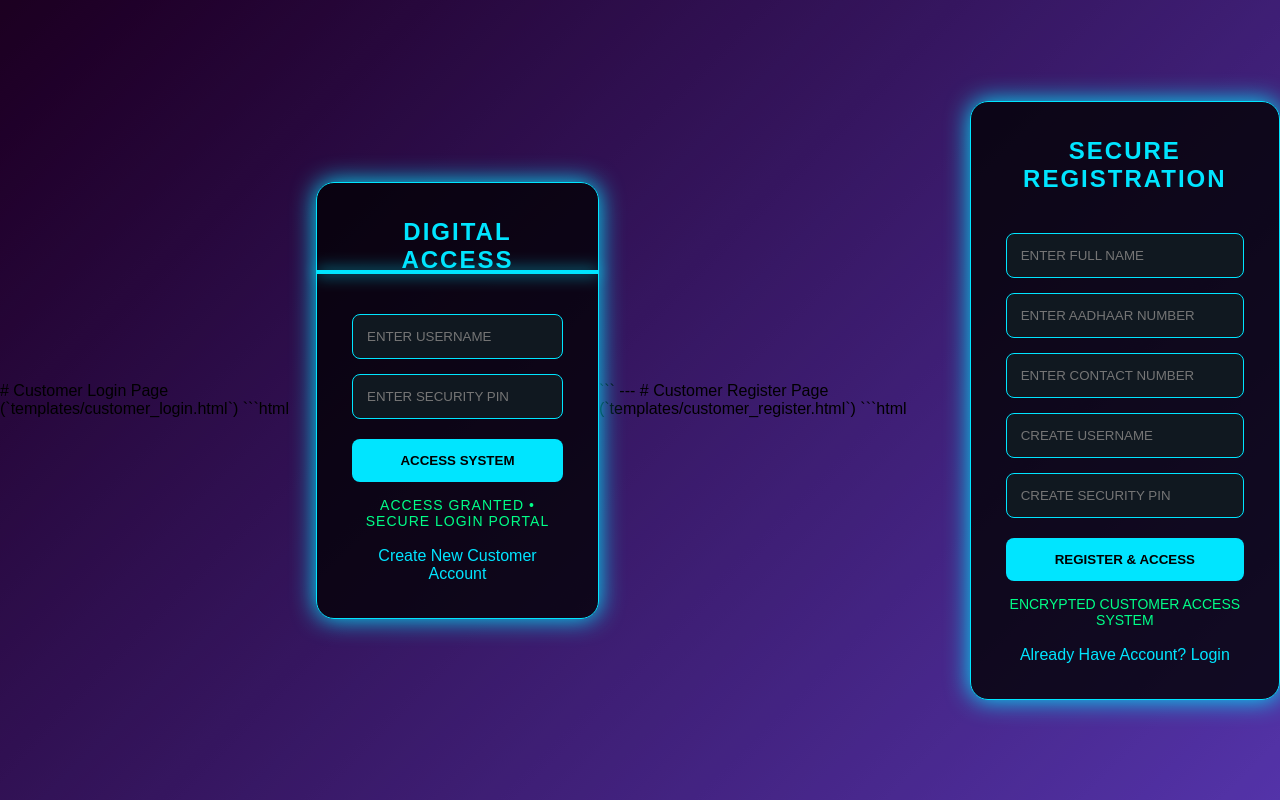
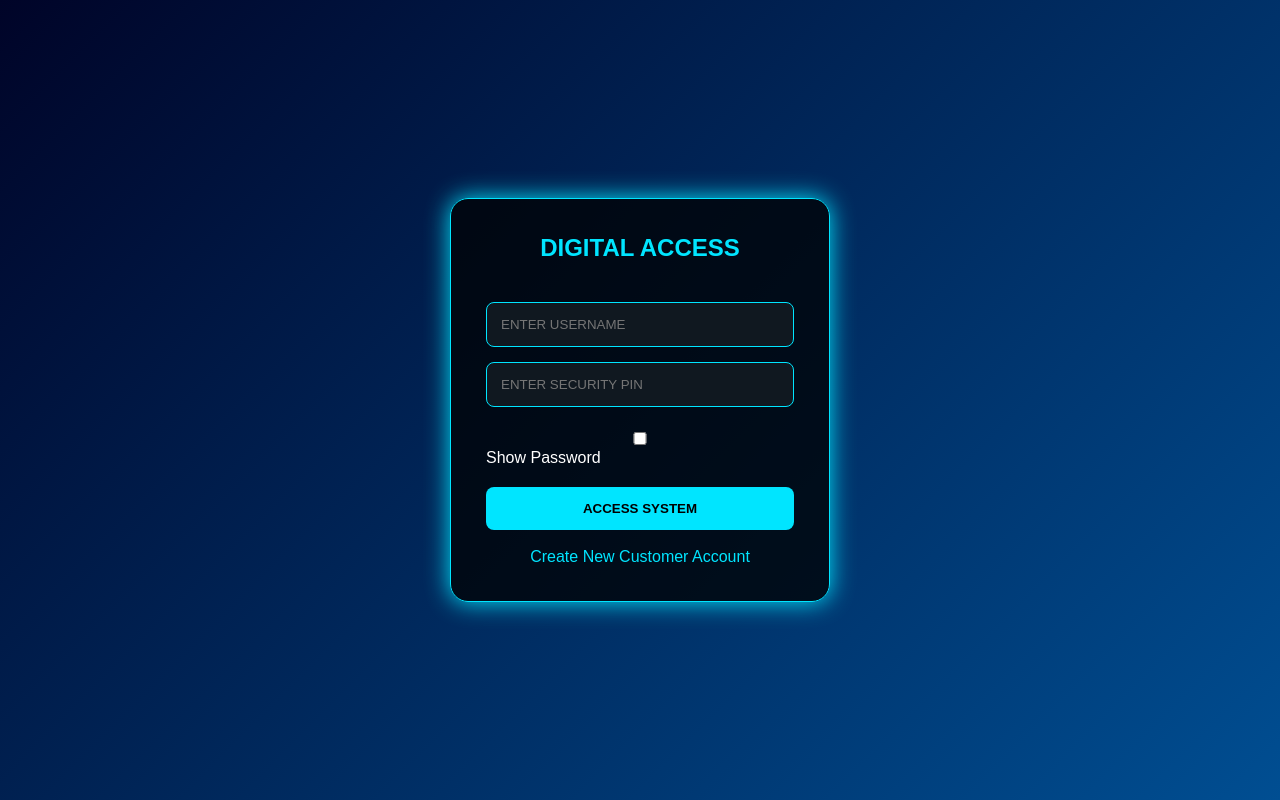
Before and after one commit to Adityakumar444uu/aditya-cyber-zone, a Django app: page /customer-login/ in a window 1280 px wide. Run offline with Django 5.2, Linux system fonts and the light colour scheme.

Commit message:
Updated login popup, register popup, password visibility, home and admin navigation

````diff
--- a/customers_app/views.py
+++ b/customers_app/views.py
@@ -142,7 +142,7 @@ def customer_register(request):
             contact_no=contact_no
         )
 
-        return redirect('customer_login')
+        return redirect('/customer-login/?success=1')
 
     return render(request, 'customer_register.html')
 
@@ -191,7 +191,7 @@ def customer_logout(request):
 
     logout(request)
 
-    return redirect('customer_login')
+    return redirect('/customer-login/?success=1')
 
 
 def user_login(request):
--- a/templates/customer_login.html
+++ b/templates/customer_login.html
@@ -1,6 +1,3 @@
-# Customer Login Page (`templates/customer_login.html`)
-
-```html
 <!DOCTYPE html>
 <html>
 <head>
@@ -31,11 +28,6 @@
             animation:bgmove 8s infinite alternate;
         }
 
-        @keyframes bgmove{
-            from{filter:hue-rotate(0deg);}
-            to{filter:hue-rotate(40deg);}
-        }
-
         .login-box{
             position:relative;
             width:380px;
@@ -44,31 +36,14 @@
             background:rgba(0,0,0,0.75);
             border:1px solid #00e5ff;
             box-shadow:0 0 25px #00e5ff;
+            color:white;
             z-index:2;
-            color:white;
         }
 
         h2{
             text-align:center;
             margin-bottom:25px;
             color:#00e5ff;
-            letter-spacing:2px;
-        }
-
-        .scan-line{
-            position:absolute;
-            top:0;
-            left:0;
-            width:100%;
-            height:4px;
-            background:#00e5ff;
-            box-shadow:0 0 15px #00e5ff;
-            animation:scan 3s linear infinite;
-        }
-
-        @keyframes scan{
-            0%{top:0;}
-            100%{top:100%;}
         }
 
         input{
@@ -76,15 +51,10 @@
             padding:14px;
             margin-top:15px;
             border:none;
-            outline:none;
             border-radius:8px;
             background:#101820;
             color:white;
             border:1px solid #00e5ff;
-        }
-
-        input:focus{
-            box-shadow:0 0 12px #00e5ff;
         }
 
         button{
@@ -97,26 +67,15 @@
             color:black;
             font-weight:bold;
             cursor:pointer;
-            transition:0.3s;
         }
 
         button:hover{
-            transform:scale(1.03);
             box-shadow:0 0 15px #00e5ff;
         }
 
-        .access{
+        .register-link{
             text-align:center;
-            margin-top:15px;
-            color:#00ff88;
-            font-size:14px;
-            letter-spacing:1px;
-        }
-
-        .error{
-            color:red;
-            margin-top:12px;
-            text-align:center;
+            margin-top:18px;
         }
 
         a{
@@ -124,10 +83,6 @@
             text-decoration:none;
         }
 
-        .register-link{
-            text-align:center;
-            margin-top:18px;
-        }
     </style>
 </head>
 
@@ -137,195 +92,89 @@
 
 <div class="login-box">
 
-    <div class="scan-line"></div>
-
 <h2>DIGITAL ACCESS</h2>
 
 <form method="POST">
 
 {% csrf_token %}
 
-        <input type="text" name="username" placeholder="ENTER USERNAME" required>
+<input type="text"
+name="username"
+placeholder="ENTER USERNAME"
+required>
 
-        <input type="password" name="password" placeholder="ENTER SECURITY PIN" required>
+
+<input type="password"
+name="password"
+placeholder="ENTER SECURITY PIN"
+required>
+
+
+<label style="display:block; margin-top:10px; color:white;">
+
+<input type="checkbox"
+onclick="togglePassword()">
+
+Show Password
+
+</label>
+
 
 <button type="submit">
+
 ACCESS SYSTEM
+
 </button>
 
 </form>
 
-    <div class="access">
-        ACCESS GRANTED • SECURE LOGIN PORTAL
-    </div>
-
-    {% if error %}
-        <p class="error">{{ error }}</p>
-    {% endif %}
 
 <div class="register-link">
+
 <a href="/customer-register/">
+
 Create New Customer Account
+
 </a>
+
 </div>
 
 </div>
 
-</body>
-</html>
-```
 
----
+<script>
 
-# Customer Register Page (`templates/customer_register.html`)
+function togglePassword(){
 
-```html
-<!DOCTYPE html>
-<html>
-<head>
-    <title>Customer Register</title>
+var pass =
+document.querySelector('input[name="password"]');
 
-    <style>
-        *{
-            margin:0;
-            padding:0;
-            box-sizing:border-box;
-            font-family:Arial;
+if(pass.type=="password"){
+
+pass.type="text";
+
 }
 
-        body{
-            height:100vh;
-            display:flex;
-            justify-content:center;
-            align-items:center;
-            background:black;
-            overflow:auto;
+else{
+
+pass.type="password";
+
 }
 
-        .bg{
-            position:fixed;
-            width:100%;
-            height:100%;
-            background:linear-gradient(135deg,#000428,#004e92);
-            animation:bgmove 8s infinite alternate;
-            z-index:-1;
 }
 
-        @keyframes bgmove{
-            from{filter:hue-rotate(0deg);}
-            to{filter:hue-rotate(50deg);}
-        }
 
-        .register-box{
-            width:420px;
-            padding:35px;
-            border-radius:18px;
-            background:rgba(0,0,0,0.78);
-            border:1px solid #00e5ff;
-            box-shadow:0 0 25px #00e5ff;
-            color:white;
-            margin:30px 0;
-        }
+{% if error %}
+alert("❌ Invalid Username or Password");
+{% endif %}
 
-        h2{
-            text-align:center;
-            margin-bottom:25px;
-            color:#00e5ff;
-            letter-spacing:2px;
-        }
 
-        input{
-            width:100%;
-            padding:14px;
-            margin-top:15px;
-            border:none;
-            outline:none;
-            border-radius:8px;
-            background:#101820;
-            color:white;
-            border:1px solid #00e5ff;
-        }
+{% if request.GET.success %}
+alert("✅ Registration Successful");
+{% endif %}
 
-        input:focus{
-            box-shadow:0 0 12px #00e5ff;
-        }
 
-        button{
-            width:100%;
-            margin-top:20px;
-            padding:14px;
-            border:none;
-            border-radius:8px;
-            background:#00e5ff;
-            color:black;
-            font-weight:bold;
-            cursor:pointer;
-            transition:0.3s;
-        }
-
-        button:hover{
-            transform:scale(1.03);
-            box-shadow:0 0 15px #00e5ff;
-        }
-
-        .secure{
-            text-align:center;
-            margin-top:15px;
-            color:#00ff88;
-            font-size:14px;
-        }
-
-        a{
-            color:#00e5ff;
-            text-decoration:none;
-        }
-
-        .login-link{
-            text-align:center;
-            margin-top:18px;
-        }
-    </style>
-</head>
-
-<body>
-
-<div class="bg"></div>
-
-<div class="register-box">
-
-    <h2>SECURE REGISTRATION</h2>
-
-    <form method="POST">
-
-        {% csrf_token %}
-
-        <input type="text" name="name" placeholder="ENTER FULL NAME" required>
-
-        <input type="text" name="aadhaar_no" placeholder="ENTER AADHAAR NUMBER" required>
-
-        <input type="text" name="contact_no" placeholder="ENTER CONTACT NUMBER" required>
-
-        <input type="text" name="username" placeholder="CREATE USERNAME" required>
-
-        <input type="password" name="password" placeholder="CREATE SECURITY PIN" required>
-
-        <button type="submit">
-            REGISTER & ACCESS
-        </button>
-
-    </form>
-
-    <div class="secure">
-        ENCRYPTED CUSTOMER ACCESS SYSTEM
-    </div>
-
-    <div class="login-link">
-        <a href="/customer-login/">
-            Already Have Account? Login
-        </a>
-    </div>
-
-</div>
+</script>
 
 </body>
 </html>
````
Also changed, not shown: templates/customer_register.html (+28 -0 lines). Lines whose indentation alone changed are shown as unchanged.
